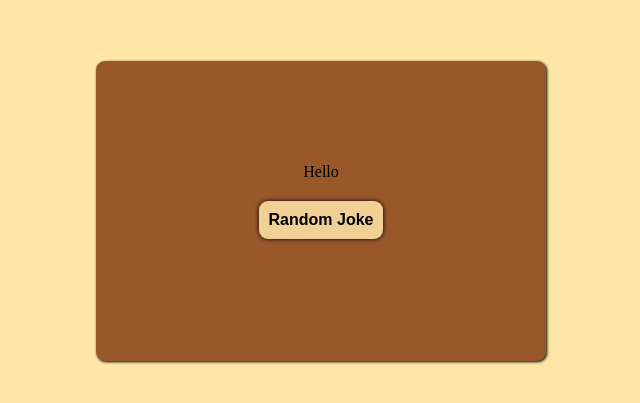
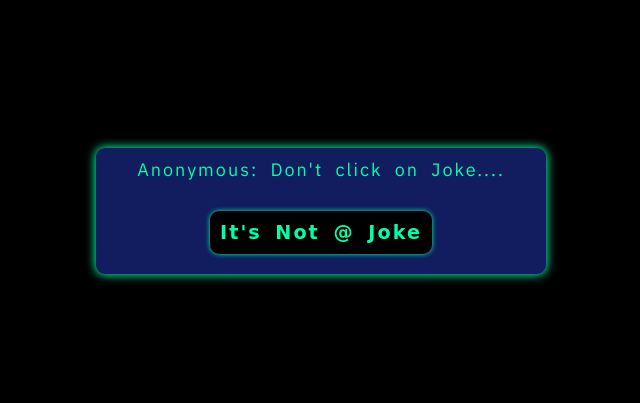
Before and after one commit to Arceus-sj/API-101, a plain HTML site: page Random_Joke_Generator/index.html in a window 1280 px wide. Shown: the part 189-592 px from the top of the page, without its empty margins (319-959 px from the left). Drawn offline with Linux system fonts and the light colour scheme; no server answers; a web font is replaced by a local one.

Commit message:
Completed Random Joke generator

```diff
--- a/Random_Joke_Generator/index.html
+++ b/Random_Joke_Generator/index.html
@@ -6,6 +6,9 @@
     <meta name="viewport" content="width=device-width, initial-scale=1.0">
     <title>Random Joke</title>
     <style>
+        @import url('https://fonts.googleapis.com/css2?family=Goldman:wght@700&display=swap');
+        @import url('https://fonts.googleapis.com/css2?family=IBM+Plex+Sans&display=swap');
+
         * {
             margin: 0;
             padding: 0;
@@ -16,17 +19,17 @@
             display: flex;
             align-items: center;
             justify-content: center;
-            background-color: #ffe6a7;
+            background-color: #000000;
         }
         .box {
             width: 450px;
-            min-height: 300px;
+            /* min-height: 300px; */
             height: auto;
             /* border: 1px solid red; */
             border-radius: 9px;
             box-sizing: border-box;
-            box-shadow: 1px 1px 3px #000;
-            background-color: #99582a;
+            box-shadow: 0px 0px 10px 1px #00FFAB;
+            background-color: #111D5E;
             display: flex;
             flex-direction: column;
             justify-content: center;
@@ -37,26 +40,43 @@
             margin: 20px;
             padding: 10px;
             border: none;
-            background-color: rgba(255, 230, 167, 0.852);
+            background-color: #000000;
             border-radius: 9px;
-            box-shadow: 0 0 5px #000;
-            font-size: 1rem;
+            box-shadow: 0 0 5px #00FFAB;
+            font-family: 'Goldman', cursive;
+            font-size: 1.2rem;
             font-weight: 600;
+            word-spacing: 5px;
+            letter-spacing: 2px;
             cursor: pointer;
             transition-property: background-color;
             transition-duration: 0.4s;
+            color: #00FFAB;
+
         }
 
         button:hover {
-            background-color: rgb(255, 230, 167);
+            color: #000;
+            background-color: #00FFAB;
+        }
+
+        p {
+            color: #00FFAB;
+            font-size: large;
+            font-weight: 400;
+            font-family: 'IBM Plex Sans', sans-serif;
+            word-spacing: 6px;
+            letter-spacing: 2px;
+            padding: 5px auto;
+            margin: 10px 10px 10px 10px;
         }
     </style>
 </head>
 <body>
     <div class="container">
         <div class="box">
-            <p class="joke">Hello</p>
-            <button class="button">Random Joke</button>
+            <p class="joke">Anonymous: Don't click on Joke....</p>
+            <button class="button">It's Not @ Joke</button>
         </div>
     </div>
 
--- a/Random_Joke_Generator/script.js
+++ b/Random_Joke_Generator/script.js
@@ -1,17 +1,18 @@
 const joke = document.querySelector('.joke');
 const btn = document.querySelector('button');
-const url = 'https://dad-jokes.p.rapidapi.com/random/joke';
-// console.log(joke, btn);
 
-const options = {
-	method: 'GET',
-	headers: {
-		'X-RapidAPI-Key': '1fa918ddf1mshfdcb0392a4f45b8p1dd0a5jsn566f8aca75be',
-		'X-RapidAPI-Host': 'dad-jokes.p.rapidapi.com'
-	}
-};
+const url = 'https://v2.jokeapi.dev/joke/Programming?blacklistFlags=nsfw,religious,political,racist,sexist,explicit&type=single';
 
-fetch(url, options)
-	.then(response => response.json())
-	.then(response => console.log(response))
-	.catch(err => console.error(err));
+let getJoke = () => {
+    console.log(url);
+    fetch(url)
+    .then((res) => {return res.json()})
+    .then((data) => {
+        console.log(data);
+        console.log(data.joke);
+        joke.innerHTML = data.joke;
+    })
+    .catch((error) => { console.log(error)});
+}
+
+btn.addEventListener('click', getJoke)
```
